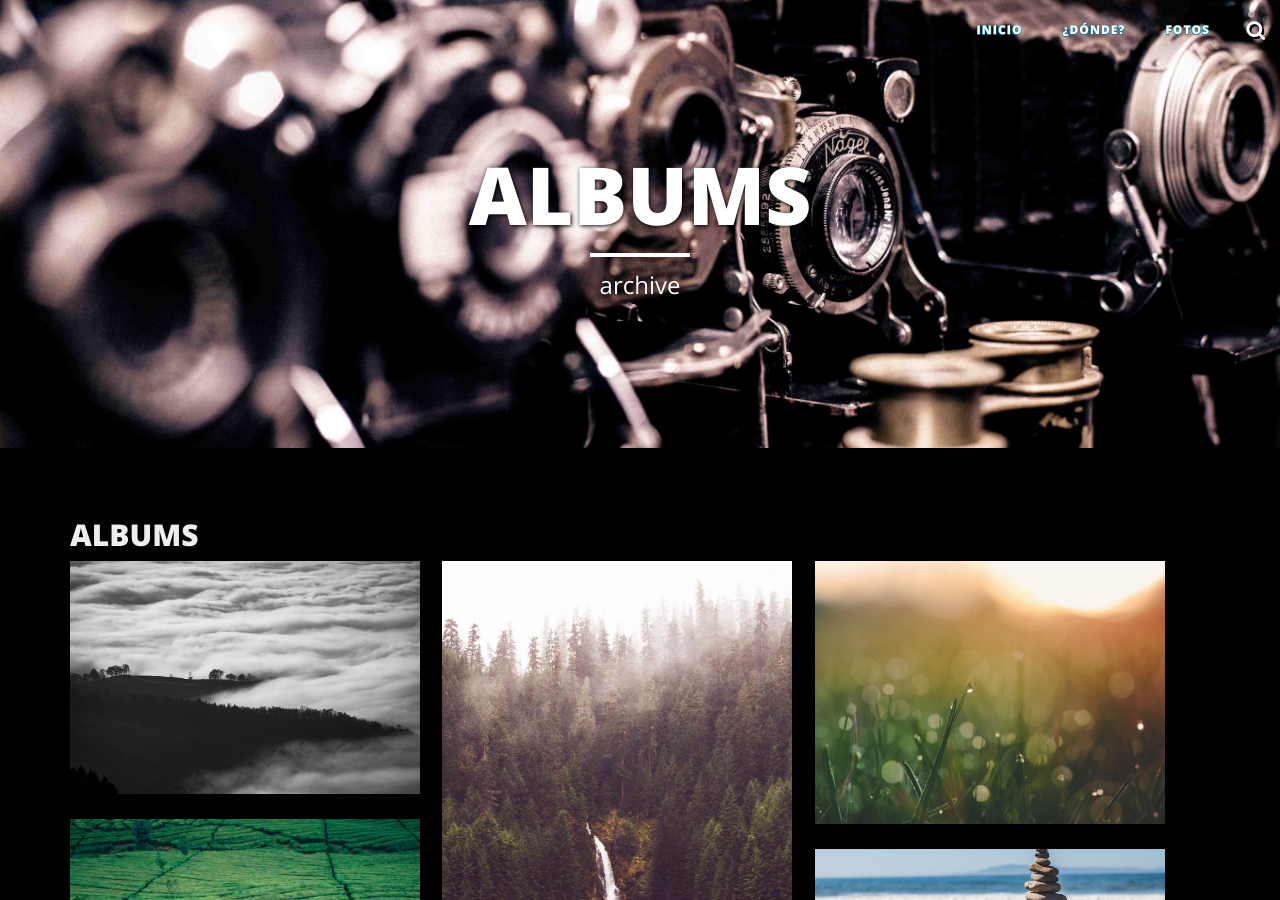
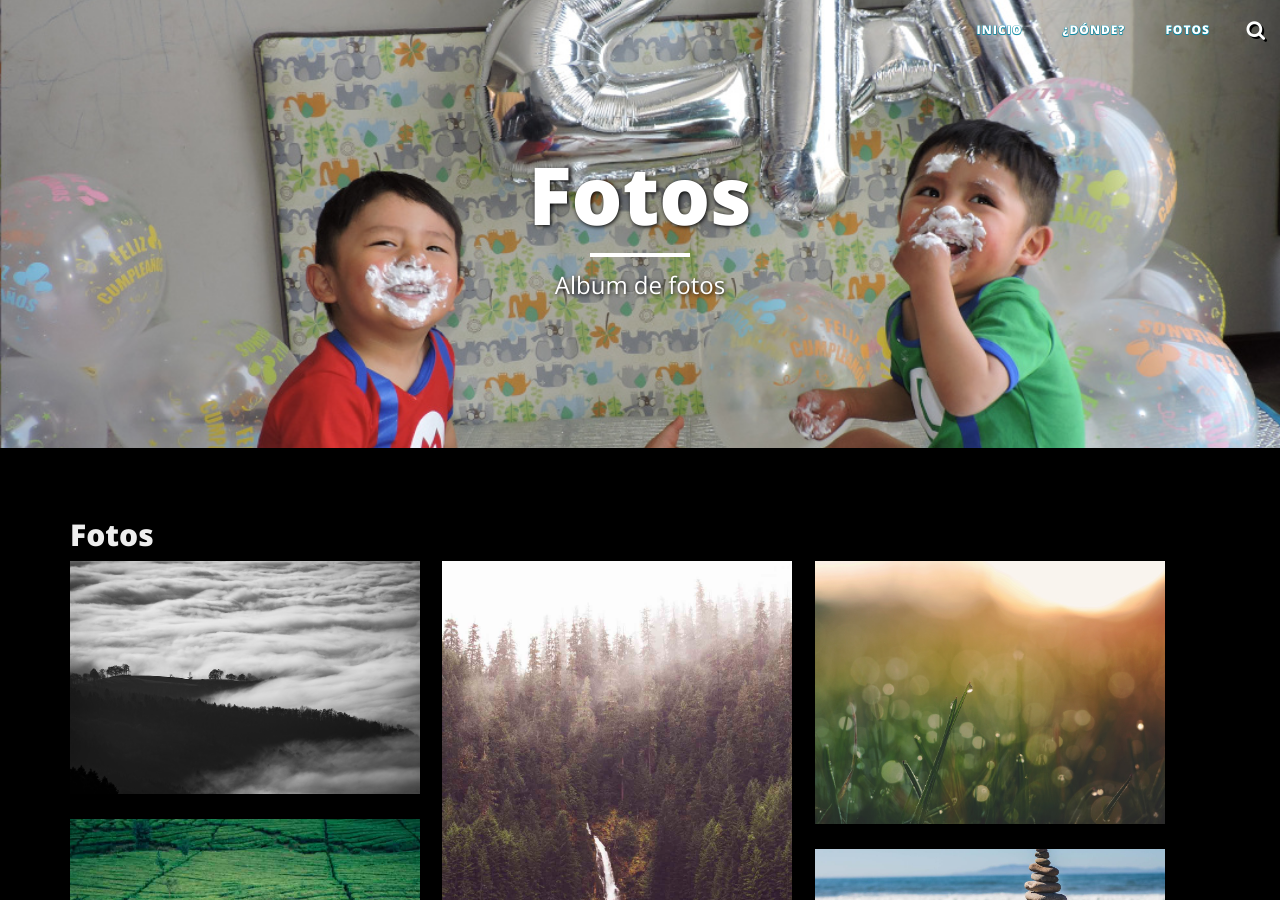
Before and after one commit to andres-alejandro/andres-alejandro.github.io, a Jekyll site: the page built from gallery/index.html, in a window 1280 px wide and 900 px high. Built offline with Jekyll 4.4.1, drawn with Linux system fonts in a browser that asks for light colours; nearby versions of some CDN libraries.

Commit message:
cambios y mejoras

```diff
--- a/gallery/index.html
+++ b/gallery/index.html
@@ -1,9 +1,9 @@
 ---
 layout: page
-title: "ALBUMS"
-description: "archive"
+title: "Fotos"
+description: "Album de fotos"
 active: gallery
-header-img: "img/gallery-bg.jpg"
+header-img: "img/fotos-bg.jpg"
 images:
  - image_path: /gallery/albums/alb01.jpg
    gallery-folder: /gallery/gallery01/
```
Also changed, not shown: img/fotos-bg.jpg (added).
